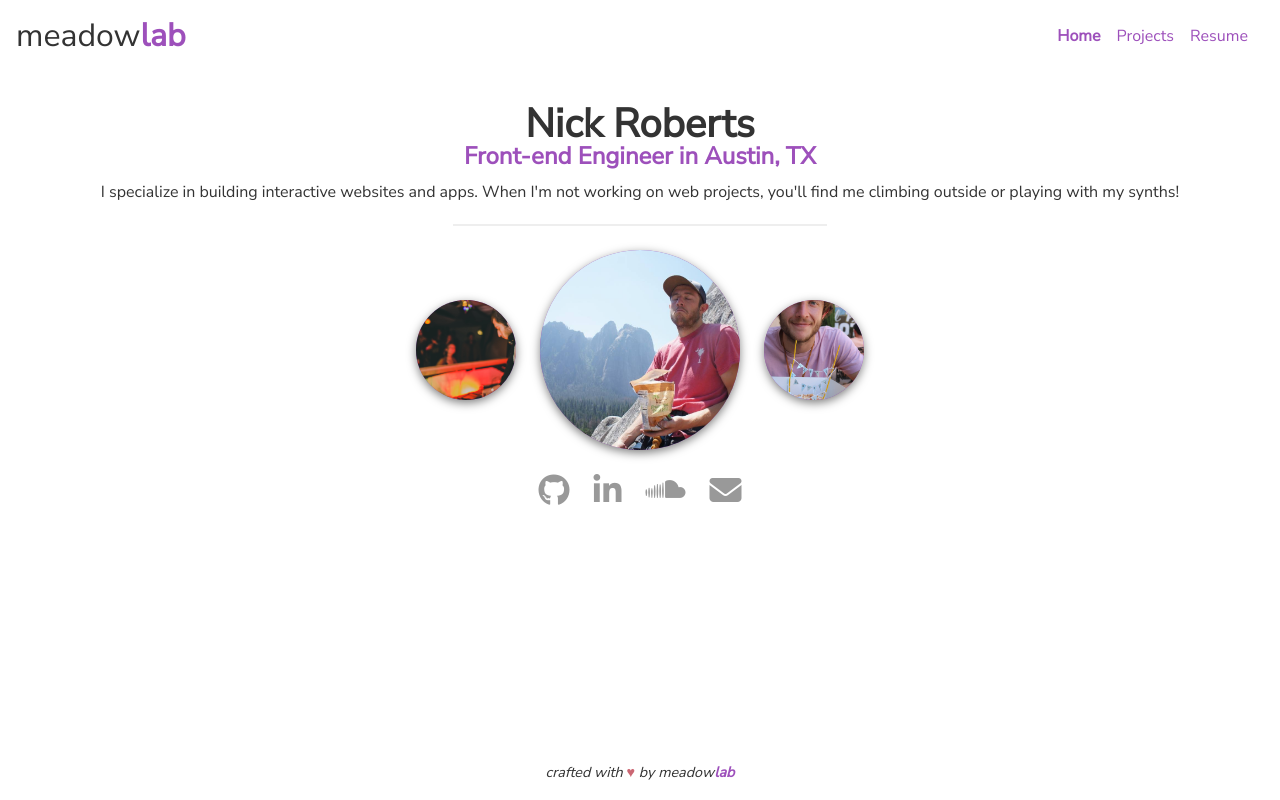
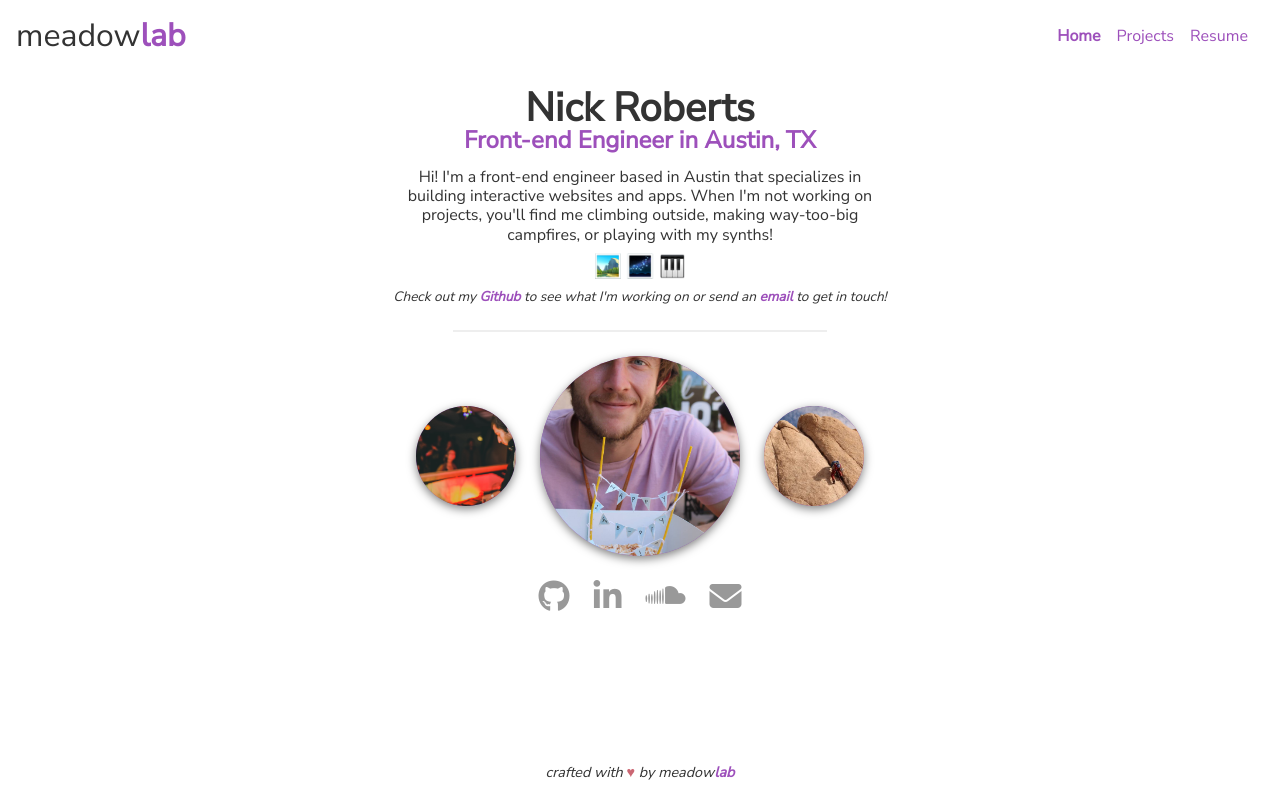
Before and after one commit to nicorobo/personal-site, a Gatsby site: page / in a window 1280 px wide. Built offline with nearby package versions, Linux system fonts and the light colour scheme; Gatsby itself is replaced by a stand-in of ours.

Commit message:
Finished homepage

```diff
--- a/src/pages/index.js
+++ b/src/pages/index.js
@@ -6,15 +6,28 @@ import Img from 'gatsby-image'
 import { primaryBrand } from '../colors'
 
 export default ({ data }) => {
+  console.log(data)
   return (
     <Page>
       <Bio>
         <Title>Nick Roberts</Title>
         <Blurb>Front-end Engineer in Austin, TX</Blurb>
         <Info>
-          I specialize in building interactive websites and apps. When I'm not
-          working on web projects, you'll find me climbing outside or playing
-          with my synths!
+          <MainInfo>
+            Hi! I'm a front-end engineer based in Austin that specializes in
+            building interactive websites and apps. When I'm not working on
+            projects, you'll find me climbing outside, making way-too-big
+            campfires, or playing with my synths!
+          </MainInfo>
+          <Emojis fluid={data.emoji.childImageSharp.fluid} />
+          <ContactInfo>
+            Check out my{' '}
+            <a target="_blank" href="https://github.com/nickroberts404">
+              Github
+            </a>{' '}
+            to see what I'm working on or send an{' '}
+            <a href="mailto:nickroberts404@gmail.com">email</a> to get in touch!
+          </ContactInfo>
         </Info>
         <Line />
         <PhotoContainer>
@@ -39,7 +52,7 @@ export default ({ data }) => {
           <a target="_blank" href="https://soundcloud.com/bamborine">
             <i className="fab fa-soundcloud" />
           </a>
-          <a target="_blank" href="mailto:nickroberts404@gmail.com">
+          <a href="mailto:nickroberts404@gmail.com">
             <i className="fas fa-envelope" />
           </a>
         </Links>
@@ -49,9 +62,9 @@ export default ({ data }) => {
 }
 export const query = graphql`
   query {
-    image1: file(name: { eq: "image1" }) {
+    image1: file(name: { eq: "image3" }) {
       childImageSharp {
-        fixed(width: 200, height: 200) {
+        fixed(width: 200, height: 200, cropFocus: NORTH) {
           ...GatsbyImageSharpFixed
         }
       }
@@ -63,21 +76,32 @@ export const query = graphql`
         }
       }
     }
-    image3: file(name: { eq: "image3" }) {
+    image3: file(name: { eq: "jtree" }) {
       childImageSharp {
         fixed(width: 100, height: 100, cropFocus: NORTH) {
           ...GatsbyImageSharpFixed
         }
       }
     }
+    emoji: file(name: { eq: "emojis" }) {
+      childImageSharp {
+        fluid(maxWidth: 200) {
+          ...GatsbyImageSharpFluid
+        }
+      }
+    }
   }
+`
+const Emojis = styled(Img)`
+  width: 90px;
+  margin: 0.5rem 0;
 `
 const Bio = styled.div`
   display: flex;
   flex-direction: column;
   align-items: center;
   justify-content: center;
-  margin-top: 2rem;
+  margin-top: 1rem;
 `
 const Line = styled.div`
   height: 2px;
@@ -95,7 +119,24 @@ const Blurb = styled.div`
   color: ${primaryBrand};
   margin-bottom: 1rem;
 `
-const Info = styled.div``
+const Info = styled.div`
+  display: flex;
+  flex-direction: column;
+  align-items: center;
+  width: 500px;
+  line-height: 1.2rem;
+  text-align: center;
+`
+const MainInfo = styled.p``
+const ContactInfo = styled.p`
+  font-size: 0.85rem;
+  font-style: italic;
+  a {
+    font-weight: 600;
+    color: ${primaryBrand};
+    text-decoration: none;
+  }
+`
 
 const Photo = styled.div`
   height: 200px;
@@ -109,6 +150,7 @@ const Photo = styled.div`
 const PhotoContainer = styled.div`
   display: flex;
   align-items: center;
+  flex-wrap: wrap;
 `
 const SmallPhoto = styled.div`
   height: 100px;
```
Also changed, not shown: src/images/emojis.png (added), src/images/jtree.jpg (added).
